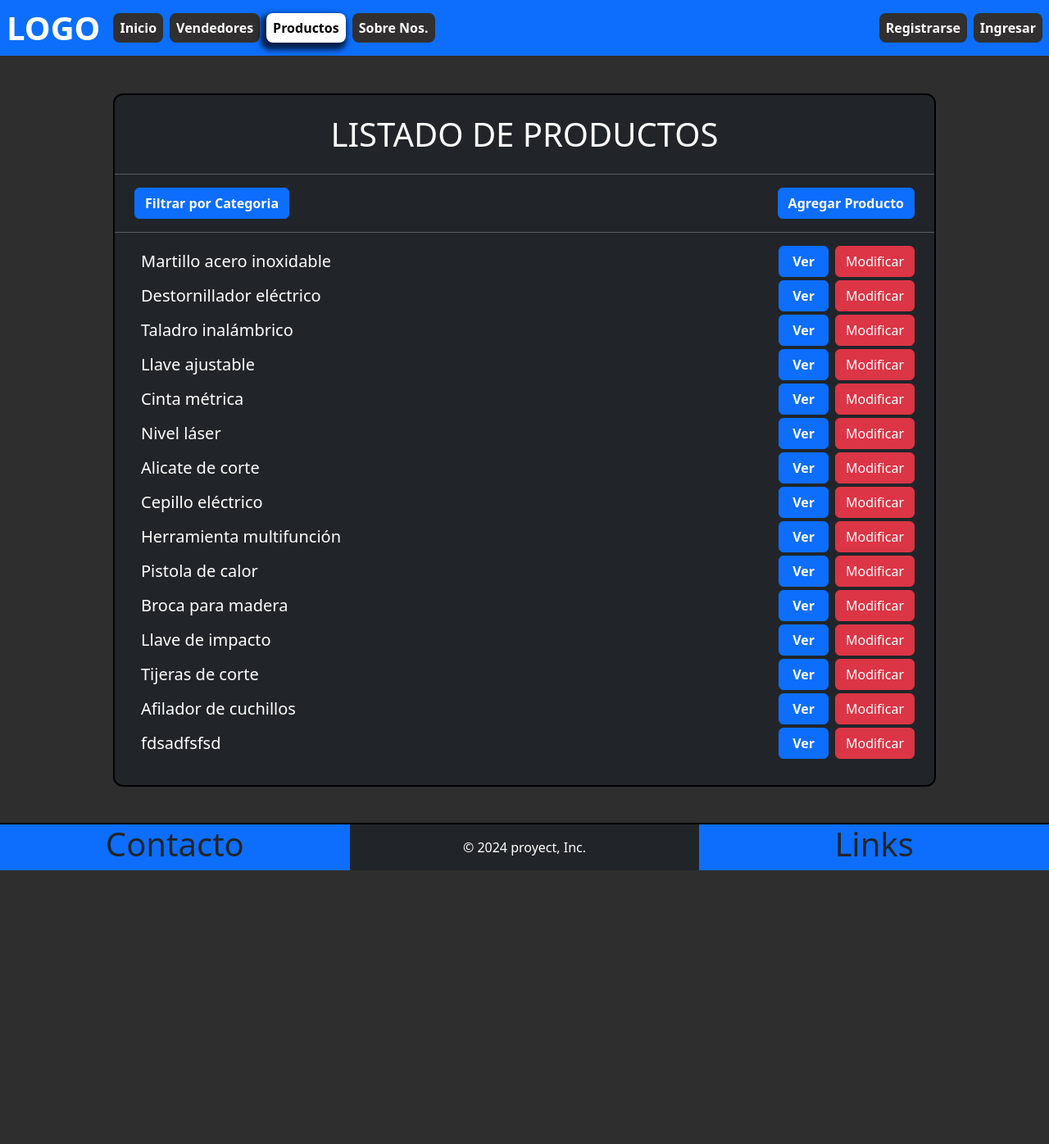
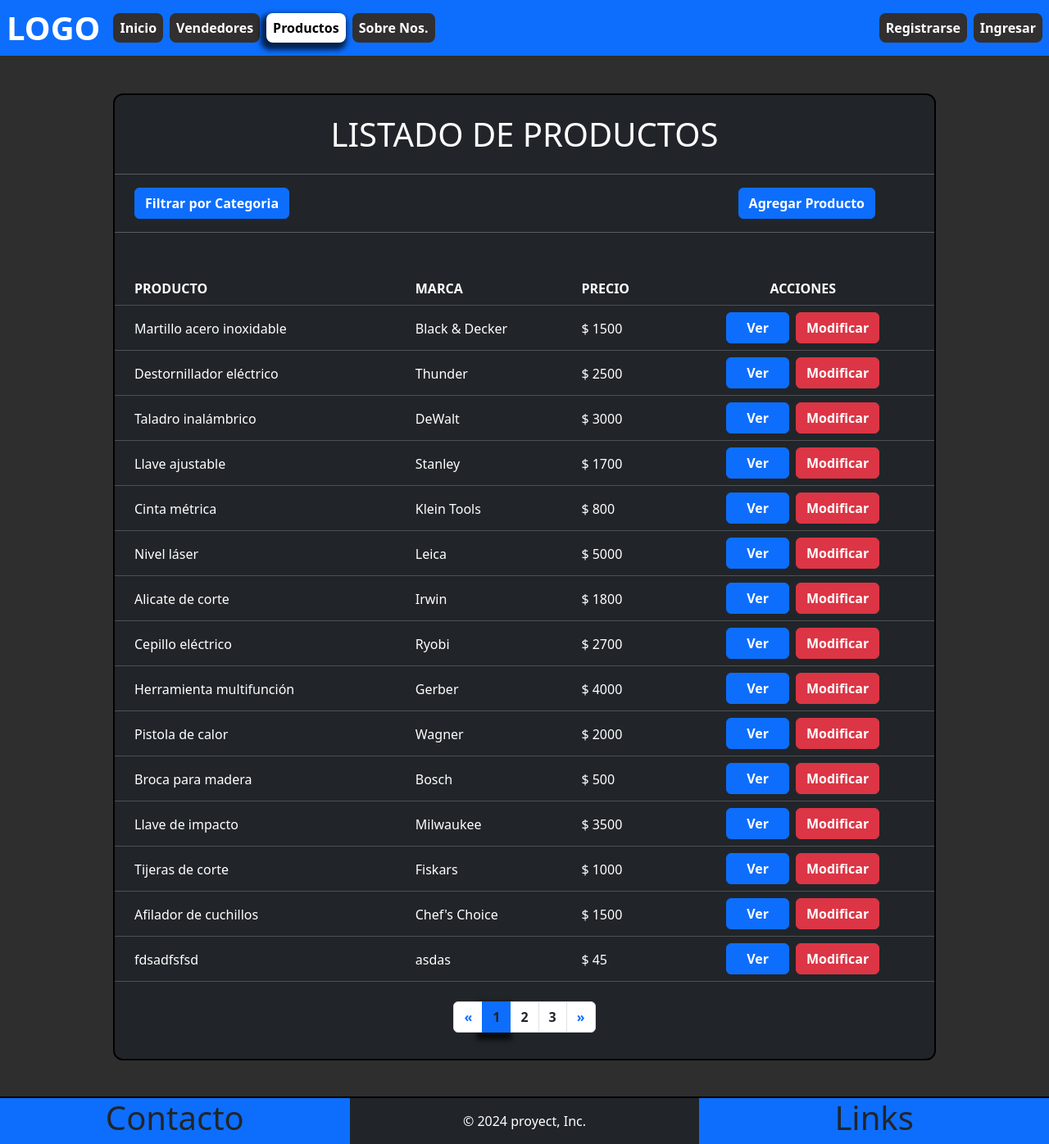
Before and after one commit to ColmanNicolas/proyect_Ecommerce1, a React (Vite) app: page /productos in a window 1280 px wide. Shown: the whole page at 82% size. Before the commit the page ends 1062 px from the top, so only its background shows below. Built offline with nearby package versions, Linux system fonts and the light colour scheme; data requests are answered from the project's data file.

Commit message:
implemento vista de tabla para lista de productos + diseño de pagina 404

```diff
--- a/components/BuscadorMeLi.jsx
+++ b/components/BuscadorMeLi.jsx
@@ -7,16 +7,19 @@ import './clasesGenerales.css'
 
 
 const BuscadorMeLi = () => {
+
     const navigate = useNavigate();
+
     const {
         handleSubmit,
         register,
 
     } = useForm();
-    const elemento = "celular";
+
     const realizarBusqueda = (data) => {
         navigate(`/paginaproductosmeli/${data.elemento}`)
     }
+
     return (
         <form onSubmit={handleSubmit(realizarBusqueda)} className="d-flex align-items-center justify-content-end py-3 bg-dark sombraComponente">
             <input className="form-control form-control-sm" type="text" placeholder="Ingrese un producto" style={{ width: "300px" }} {...register("elemento",{
@@ -24,7 +27,6 @@ const BuscadorMeLi = () => {
                 minLength: 3,
                 maxLength: 20,
             }
-
             )}/>
             <button type="submit" className="btn btn-dark fw-semibold mx-2 border-primary border-2">Búsqueda en Mercado Libre</button>
         </form>
--- a/components/ContenedorListadoProductos.jsx
+++ b/components/ContenedorListadoProductos.jsx
@@ -3,7 +3,7 @@ import axios from "axios";
 import { useEffect } from "react";
 import { Link } from "react-router-dom";
 
-const ContenedorListadoProductos = ()=>{
+const ContenedorListadoProductos = () => {
 
     const [productsList, setProductsList] = useState([]);
 
@@ -13,29 +13,58 @@ const ContenedorListadoProductos = ()=>{
         });
     }, []);
 
-    return(
+    return (
         <div style={{ width: "1000px", color: "White", marginInline: "auto", borderRadius: "10px" }} className=" my-5 sombraComponente conteiner pb-3 bg-dark">
-                <h1 className="text-center pt-4 pb-2" >LISTADO DE PRODUCTOS</h1>
-                <hr />
-                <div className="d-flex justify-content-between" >
-                    <button  className="btn btn-primary fw-semibold ms-4">Filtrar por Categoria</button>
-                    <Link to={`/productos/modificacion/agregar-nuevo`} className="btn btn-primary fw-semibold me-4">Agregar Producto</Link>
-                </div>
-                <hr />
-                <ul className="ps-0">
-                    {productsList.map((product) => {
-                        return <ol key={product.id} className="d-flex align-items-center mb-1">
-                            <div>
-                                <Link to={`/productos/ver/${product.name + "-" + product.brand + "-" + product.id}`} className="text-white fs-5 text-decoration-none ">{product.name}  </Link>
-                            </div>
-                            <div className="ms-auto me-4">
-                                <Link to={`/productos/ver/${product.name + "-" + product.brand + "-" + product.id}`} className="btn btn-primary px-3 fw-semibold">Ver</Link>
-                                <Link to={`/productos/modificacion/modificar-${product.name + "-" + product.id}`} className="btn btn-danger ms-2 d-inline-block">Modificar</Link>
-                            </div>
-                        </ol>
-                    })}
+            <h1 className="text-center pt-4 pb-2" >LISTADO DE PRODUCTOS</h1>
+            <hr />
+            <div className="d-flex justify-content-between mx-4" >
+                <button className="btn btn-primary fw-semibold ">Filtrar por Categoria</button>
+                <Link to={`/productos/modificacion/agregar-nuevo`} className="btn btn-primary fw-semibold me-5">Agregar Producto</Link>
+            </div>
+            <hr />
+            <table className="table table-hover table-dark mt-5 " >
+                <thead >
+                    <tr>
+                        <th className="ps-4" scope="col">PRODUCTO</th>
+                        <th scope="col">MARCA</th>
+                        <th scope="col">PRECIO</th>
+                        <th className="text-center " scope="col">ACCIONES</th>
+                    </tr>
+                </thead>
+                {productsList.map((product, index) => {
+                    return <tbody key={product.id}>
+                        <tr>
+                            <td className=" ps-4 pt-3">{product.name}</td>
+                            <td className=" pt-3">{product.brand}</td>
+                            <td className=" pt-3">$ {product.price}</td>
+                            <td className=" text-center">
+                                <Link to={`/productos/ver/${product.name + "-" + product.brand + "-" + product.id}`} className="btn btn-primary px-4 fw-semibold">Ver</Link>
+                                <Link to={`/productos/modificacion/modificar-${product.name + "-" + product.id}`} className="btn btn-danger ms-2 fw-semibold">Modificar</Link>
+                            </td>
+                        </tr>
+                    </tbody>
+                })}
+            </table>
+            <div className="d-flex justify-content-center mt-4">
+            <nav aria-label=" Page navigation example ">
+                <ul class="pagination bg-dark">
+                    <li class="page-item">
+                        <a class="page-link fw-bold " href="#" aria-label="Previous">
+                            <span aria-hidden="true">&laquo;</span>
+                        </a>
+                    </li>
+                    <li class="page-item active"><a class="page-link fw-bold text-dark" href="#">1</a></li>
+                    <li class="page-item"><a class="page-link fw-bold text-dark" href="#">2</a></li>
+                    <li class="page-item"><a class="page-link fw-bold text-dark" href="#">3</a></li>
+                    <li class="page-item">
+                        <a class="page-link fw-bold " href="#" aria-label="Next">
+                            <span aria-hidden="true">&raquo;</span>
+                        </a>
+                    </li>
                 </ul>
+            </nav>
             </div>
+        </div>
     )
 }
 export default ContenedorListadoProductos;
--- a/components/ContenedorTarjetasHome.jsx
+++ b/components/ContenedorTarjetasHome.jsx
@@ -29,7 +29,6 @@ const ContenedorTarjetasHome = () => {
                 console.error('Error fetching data:', error);
             }
         };
-
         fetchData();
     }, []);
 
--- a/components/FormularioModificacion.jsx
+++ b/components/FormularioModificacion.jsx
@@ -114,7 +114,6 @@ const FormularioModificacion = () => {
                 { accion==="modificar" && <button type="button" className="btn btn-danger fw-semibold" onClick={borrarProducto}>Eliminar</button>}
             </div>
         </form>
-
     )
 }
 export default FormularioModificacion;
--- a/data/db.json
+++ b/data/db.json
@@ -5,12 +5,12 @@
       "brand": "Black & Decker",
       "price": 1500,
       "description": "Martillo resistente y duradero de la marca Black & Decker. Ideal para trabajos de carpintería y construcción.",
-      "stock": 7,
+      "stock": "7",
       "id": "1"
     },
     {
       "name": "Destornillador eléctrico",
-      "brand": "Bosch",
+      "brand": "Thunder",
       "price": 2500,
       "description": "Destornillador eléctrico de alta potencia y precisión de la reconocida marca Bosch. Perfecto para montaje de muebles y reparaciones rápidas.",
       "stock": 15,
--- a/src/pages/Home.jsx
+++ b/src/pages/Home.jsx
@@ -11,7 +11,9 @@ const Home = () => {
                 <Navbar />
                 <BuscadorMeLi />
                 <ContenedorTarjetasHome />
-                <Footer />
+                <div className="mt-auto">
+                    <Footer />
+                </div>
             </div>
         </>
     )
--- a/src/pages/Pagina404.jsx
+++ b/src/pages/Pagina404.jsx
@@ -1,7 +1,20 @@
-const Pagina404 = ( ) =>{
+import { Link } from "react-router-dom";
+
+const Pagina404 = () => {
+
     return (
         <>
-        <h2>Error 404. pagina no encontrada</h2>
+            <div className="min-vh-100 d-flex justify-content-center align-items-center text-white">
+                <div>
+                    <hr />
+                    <h1 className="text-center">ERROR 404</h1>
+                    <hr />
+                    <h3>Pagina No encontrada</h3>
+                    <div className="text-center mt-4">
+                    <Link to={"home"} className="btn btn-dark border-white fw-semibold">Volver a Home</Link>
+                    </div>
+                </div>
+            </div>
         </>
     )
 };
--- a/src/pages/PaginaModificacionProducto.jsx
+++ b/src/pages/PaginaModificacionProducto.jsx
@@ -2,13 +2,19 @@ import Footer from "../../components/Footer";
 import FormularioModificacion from "../../components/FormularioModificacion";
 import Navbar from "../../components/Navbar";
 
-const PaginaModificacionProducto = ()=>{
+const PaginaModificacionProducto = () => {
     FormularioModificacion
     return (
         <>
-        <Navbar/>
-        <FormularioModificacion/>
-        <Footer/>
+            <div className="d-flex flex-column min-vh-100">
+                <div>
+                    <Navbar />
+                    <FormularioModificacion />
+                </div>
+                <div className="mt-auto">
+                    <Footer />
+                </div>
+            </div>
         </>
     )
 }
```
